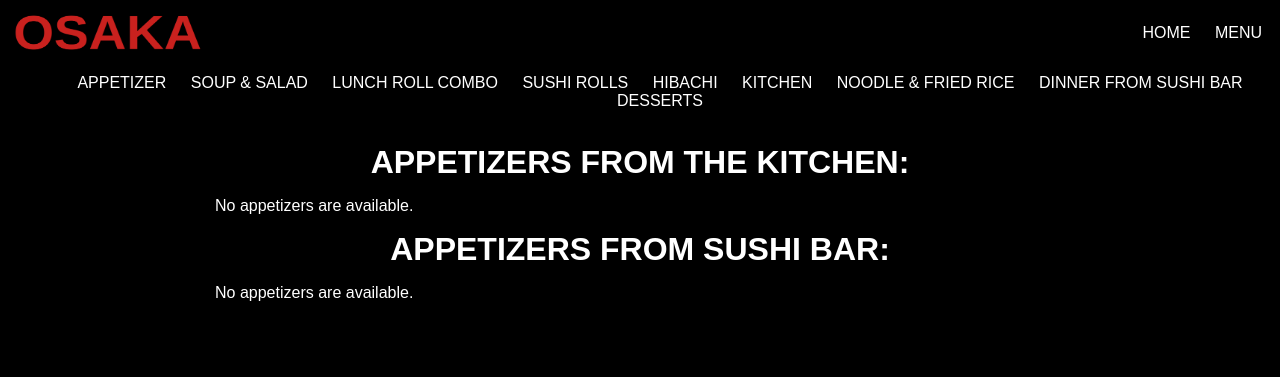
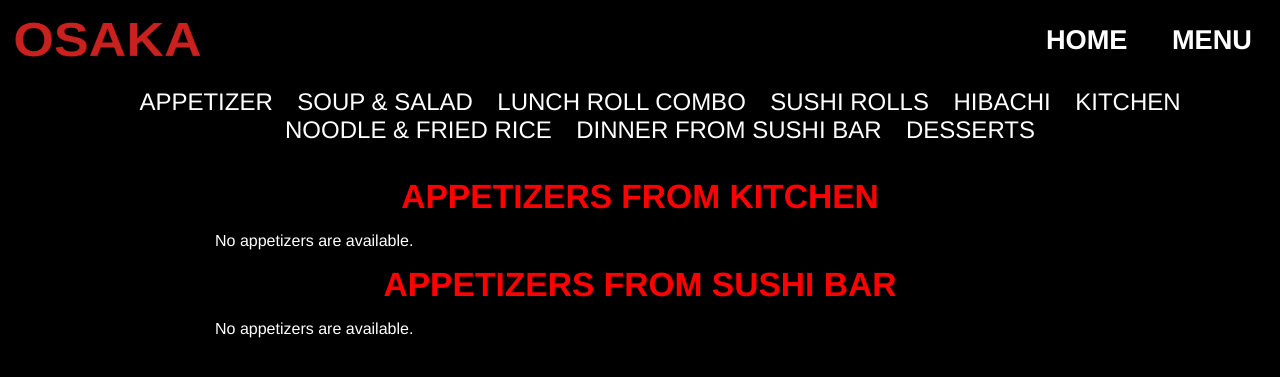
Before and after one commit to mcPython04/osakaMenu, a Django app: page /appetizer/ in a window 1280 px wide. Shown: the top 377 px of the page. Run offline with Django 4.2, Linux system fonts and the light colour scheme; data that the repository does not hold is empty.

Commit message:
added revised styling

```diff
--- a/menu/static/menu/style.css
+++ b/menu/static/menu/style.css
@@ -1,6 +1,6 @@
 *{
     background-color: black;
-    font-family: Arial;
+    font-family: 'Montserrat',Helvetica,Arial,Lucida,sans-serif;
 }
 
 body {
@@ -15,12 +15,14 @@
 .navbar ul li{
     list-style: none;
     display: inline-block;
-    margin: 0 10px;
+    margin: 0 20px;
 }
 .navbar ul li a{
     text-decoration: none;
     color: #fff;
     text-transform: uppercase;
+    font-size: 1.7em;
+    font-weight: bold;
 }
 
 .menu-nav {
@@ -37,9 +39,10 @@
     text-decoration: none;
     color: #fff;
     text-transform: uppercase;
+    font-size: 1.5em;
 }
 .description {
-    font-size: 1em;
+    font-size: 1.4em;
     font-style: italic;
 }
 .content {
@@ -51,7 +54,8 @@
     text-align: center;
     text-transform: uppercase;
     font-weight: bold;
-    font-size: 2em;
+    font-size: 2.1em;
+    color: red;
 }
 .content span {
     display: inline-block;
@@ -59,9 +63,10 @@
 }
 .price {
     text-align: right;
+    font-size:  1.6em;
 }
 .name{
-    font-size: 1.5em;
+    font-size: 1.6em;
 }
 .container {
     display: flex;
--- a/menu/templates/menu/aptzr.html
+++ b/menu/templates/menu/aptzr.html
@@ -2,7 +2,7 @@
 
 {% block content %}
 <div class="content">
-    <div class="content-title">Appetizers From the Kitchen:</div>
+    <div class="content-title">Appetizers From Kitchen</div>
     {% if appetizer_kitchen_list %}
         <ul>
         {% for apt in appetizer_kitchen_list %}
@@ -17,7 +17,7 @@
         <p>No appetizers are available.</p>
     {% endif %}
 
-    <div class="content-title">Appetizers From Sushi Bar:</div>
+    <div class="content-title">Appetizers From Sushi Bar</div>
     {% if appetizer_sushi_list %}
         <ul>
         {% for apt in appetizer_sushi_list %}
```
